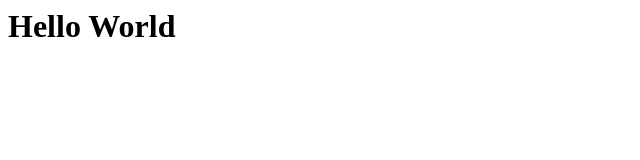
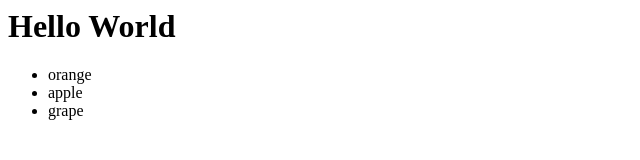
Before and after one commit to warrior-tech/benkyo-kai-20171125, a plain HTML site: page index.html in a window 1280 px wide. Shown: the whole page, without its empty margins (0-640 px from the left). Drawn offline with Linux system fonts and the light colour scheme.

Commit message:
果物リストを追加

```diff
--- a/index.html
+++ b/index.html
@@ -1 +1,7 @@
 <h1>Hello World</h1>
+
+<ul>
+  <li>orange</li>
+  <li>apple</li>
+  <li>grape</li>
+</ul>
```
